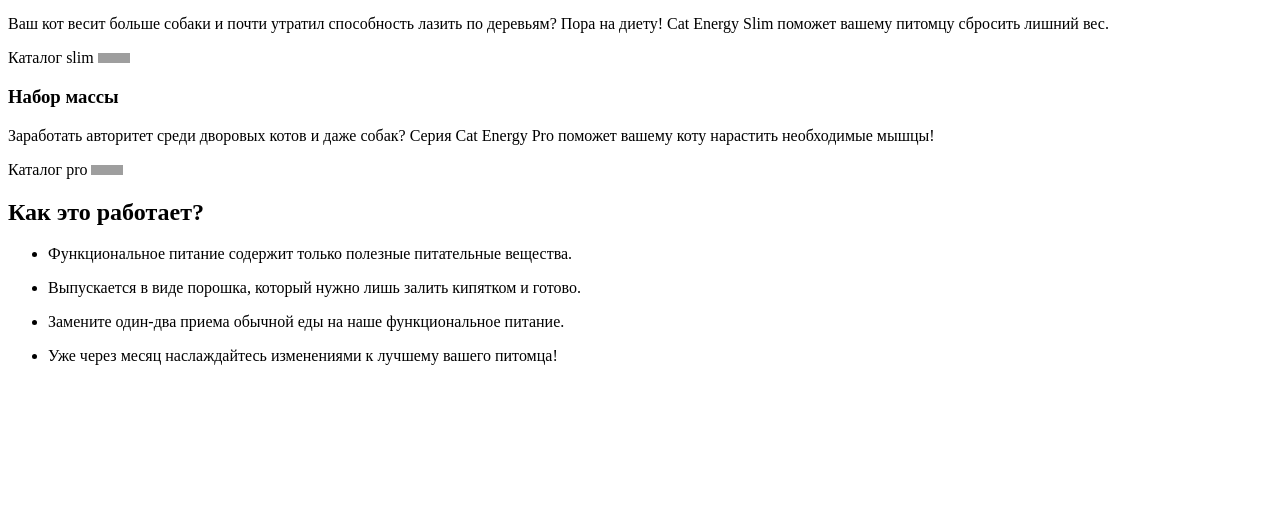
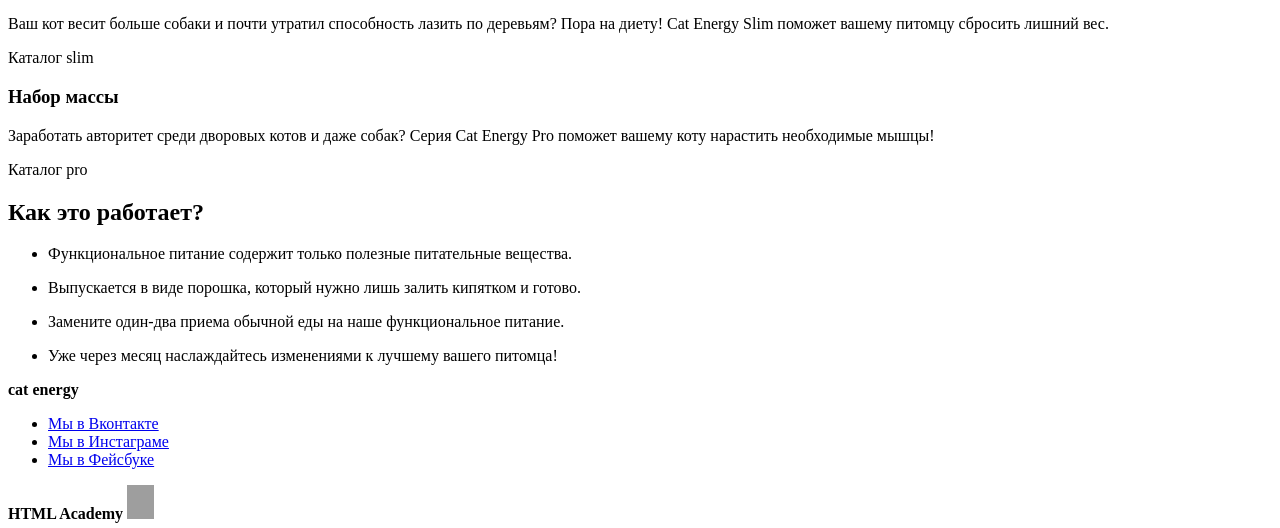
Before and after one commit to XpeNova/1394933-cat-energy-20, a website: page source/index.html in a window 1280 px wide. Shown: the part 638-1166 px from the top of the page. Before the commit the page ends 1019 px from the top, so only its background shows below. Drawn offline with Linux system fonts and the light colour scheme; grey boxes are pictures that could not be loaded.

Commit message:
разметила футер главной страницы

```diff
--- a/source/index.html
+++ b/source/index.html
@@ -15,7 +15,7 @@
     </button>
     <div class="main-nav__wrapper">
       <ul class="main-nav__list site-list">
-        <li class="site-list__item">
+        <li class="site-list__item cat-energy--logo">
           <a href="#">
             cat energy
           </a>
@@ -53,21 +53,18 @@
       <h3 class="nutrition-program__heading">Похудение</h3>
       <p class="nutrition-program__text">Ваш кот весит больше собаки и почти утратил способность лазить по деревьям?
         Пора на диету! Cat Energy Slim поможет вашему питомцу сбросить лишний вес.</p>
-      <a class="nutrition-program__link">Каталог slim</a>
-      <img class="nutrition-program__arrow" src="https://via.placeholder.com" width="32" height="10"
-           alt="Стрелка-переход в каталог slim">
+      <a class="nutrition-program__link nutrition-program__link--arrow">Каталог slim</a>
     </section>
     <section class="nutrition-program__weight-gain nutrition-program__weight-gain--pro">
       <h3 class="nutrition-program__heading">Набор массы</h3>
       <p class="nutrition-program__text">Заработать авторитет среди дворовых котов и даже собак? Серия Cat Energy Pro
         поможет вашему коту нарастить необходимые мышцы!</p>
-      <a class="nutrition-program__link">Каталог pro</a>
-      <img class="nutrition-program__arrow" src="https://via.placeholder.com" width="32" height="10"
-           alt="Стрелка-переход в каталог pro">
+      <a class="nutrition-program__link nutrition-program__link--arrow">Каталог pro</a>
     </section>
   </section>
   <section class="advantages">
     <h2 class="advantages__title">Как это работает?</h2>
+    <div class="advantages__wrapper">
     <ul class="advantages__list">
       <li class="advantages__item advantages__item--naturally">
         <p class="advantages__description">Функциональное питание
@@ -88,7 +85,32 @@
         <p class="advantages__description">Уже через месяц наслаждайтесь изменениями к лучшему вашего питомца!</p>
       </li>
     </ul>
+    </div>
   </section>
 </main>
+<footer class="page-footer">
+  <div class="page-footer__wrapper">
+    <b class="page-footer__title cat-energy--logo">cat energy</b>
+  <div class="page-footer__social social">
+    <ul class="social__list">
+      <li class="social__item">
+        <a class="social__link social__link--vkontakte" href="#">Мы в Вконтакте</a>
+      </li>
+      <li class="social__item">
+        <a class="social__link social__link--instagram" href="#">Мы в Инстаграме</a>
+      </li>
+      <li class="social__item">
+        <a class="social__link social__link--facebook" href="#">Мы в Фейсбуке</a>
+      </li>
+    </ul>
+  </div>
+  <div class="page-footer__copyright copyright">
+    <b class="copyright__text">HTML Academy</b>
+    <a class="copyright__link" href="https://htmlacademy.ru/intensive/adaptive">
+      <img src="https://via.placeholder.com" width="27" height="34" alt="Логотип HTML Academy">
+    </a>
+  </div>
+  </div>
+</footer>
 </body>
 </html>
```
Also changed, not shown: source/catalog.html (+1 -1 lines), source/form.html (+1 -1 lines), 1 other file.
